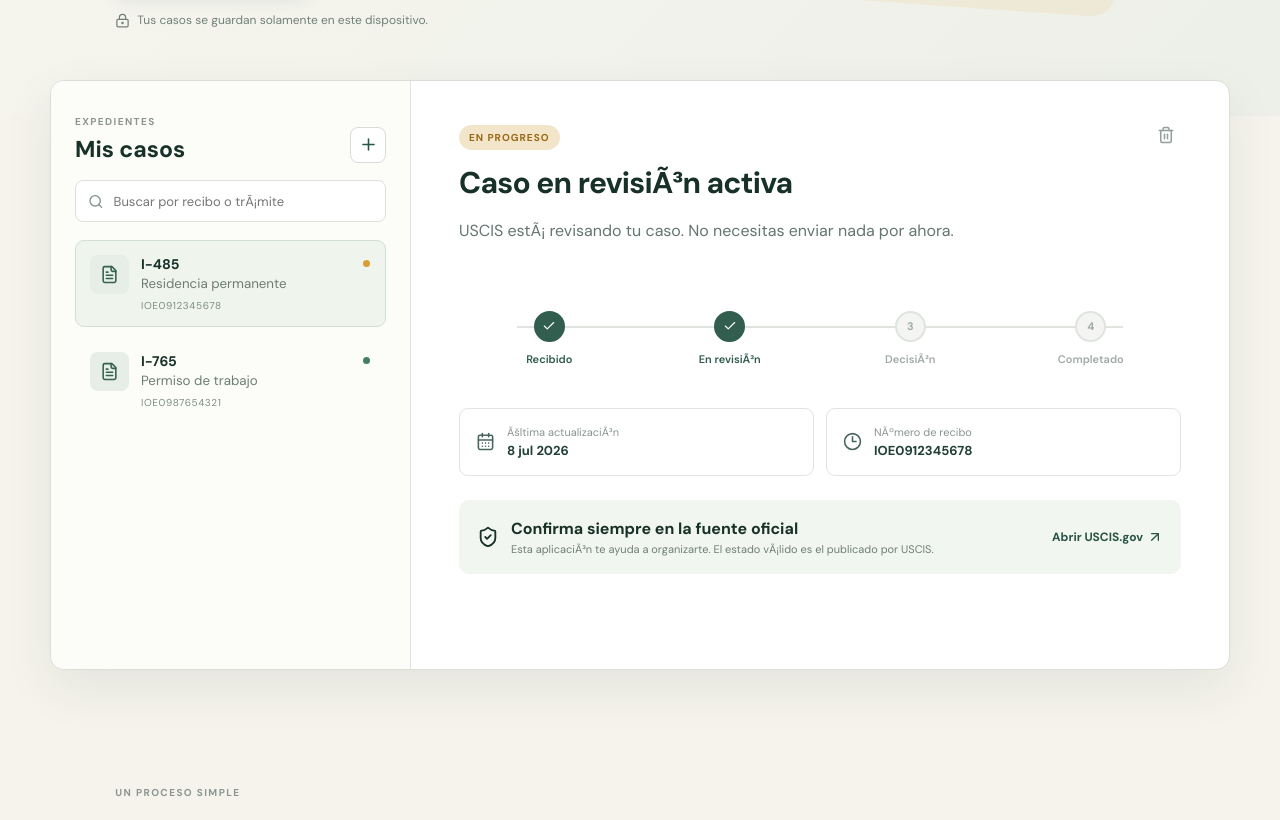
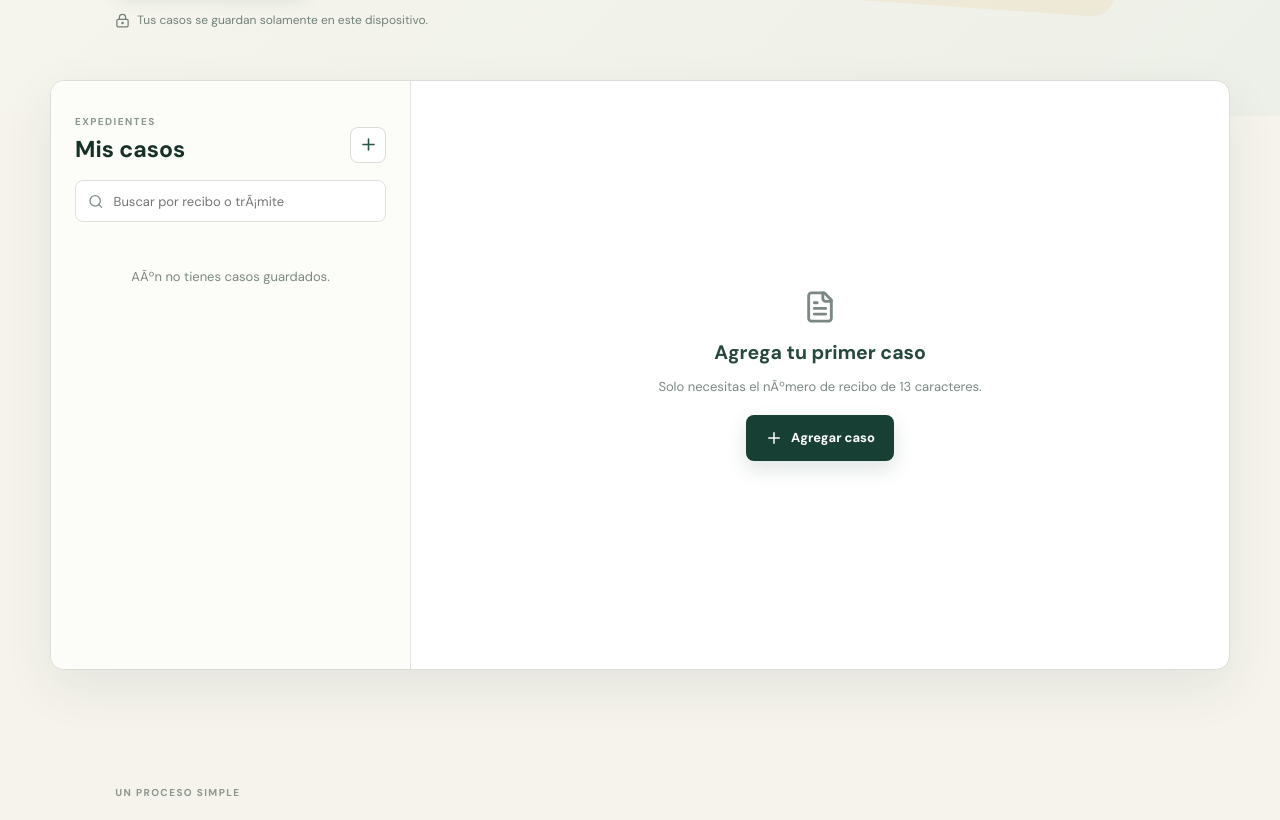
Before and after one commit to Yeroonisw/mi-caso-uscis, a React (Vite) app: page / in a window 1280 px wide. Shown: the part 535-1355 px from the top of the page. Built offline with nearby package versions, Linux system fonts and the light colour scheme.

Commit message:
Simplify personal case tracking

```diff
--- a/src/main.jsx
+++ b/src/main.jsx
@@ -4,10 +4,7 @@ import { createRoot } from 'react-dom/client';
 import { ArrowUpRight, Bell, CalendarDays, Check, Clock3, FileText, LockKeyhole, Plus, Search, ShieldCheck, Trash2 } from 'lucide-react';
 import './styles.css';
 
-const EXAMPLE = [
-  { id: 1, receipt: 'IOE0912345678', type: 'I-485', label: 'Residencia permanente', status: 'Caso en revisiÃ³n activa', updated: '8 jul 2026', step: 2, note: 'USCIS estÃ¡ revisando tu caso. No necesitas enviar nada por ahora.' },
-  { id: 2, receipt: 'IOE0987654321', type: 'I-765', label: 'Permiso de trabajo', status: 'Tarjeta producida', updated: '3 jul 2026', step: 4, note: 'Tu nueva tarjeta fue producida y pronto serÃ¡ enviada.' }
-];
+const EXAMPLE = [];
 
 const STEPS = ['Recibido', 'En revisiÃ³n', 'DecisiÃ³n', 'Completado'];
 const cleanReceipt = (value) => value.toUpperCase().replace(/[^A-Z0-9]/g, '').slice(0, 13);
@@ -15,11 +12,13 @@ const cleanReceipt = (value) => value.toUpperCase().replace(/[^A-Z0-9]/g, '').sl
 function App() {
   const [cases, setCases] = useState(() => {
     const saved = localStorage.getItem('uscis-cases');
-    return saved ? JSON.parse(saved) : EXAMPLE;
+    const sampleReceipts = new Set(['IOE0912345678', 'IOE0987654321']);
+    return saved ? JSON.parse(saved).filter((item) => !sampleReceipts.has(item.receipt)) : EXAMPLE;
   });
   const [receipt, setReceipt] = useState('');
   const [active, setActive] = useState(cases[0]?.id ?? null);
   const [adding, setAdding] = useState(false);
+  const [notice, setNotice] = useState('');
 
   useEffect(() => localStorage.setItem('uscis-cases', JSON.stringify(cases)), [cases]);
   const selected = useMemo(() => cases.find((item) => item.id === active) ?? cases[0], [cases, active]);
@@ -28,7 +27,7 @@ function App() {
     event.preventDefault();
     const normalized = cleanReceipt(receipt);
     if (!/^[A-Z]{3}[0-9]{10}$/.test(normalized)) return;
-    const item = { id: Date.now(), receipt: normalized, type: 'Caso USCIS', label: 'Nuevo seguimiento', status: 'Listo para consultar', updated: 'Hoy', step: 1, note: 'Abre la consulta oficial para confirmar el estado mÃ¡s reciente de este caso.' };
+    const item = { id: Date.now(), receipt: normalized, type: 'Caso USCIS', label: 'Expediente personal', status: 'Pendiente de consultar', updated: 'Sin consultar', step: 1, note: 'Consulta el caso en USCIS y guarda aquÃ­ la Ãºltima notificaciÃ³n.' };
     setCases((current) => [item, ...current]);
     setActive(item.id); setReceipt(''); setAdding(false);
   }
@@ -36,6 +35,13 @@ function App() {
   function removeCase(id) {
     setCases((current) => current.filter((item) => item.id !== id));
     if (active === id) setActive(null);
+  }
+
+  function saveNotice() {
+    if (!selected || !notice.trim()) return;
+    const today = new Intl.DateTimeFormat('es-US', { day: 'numeric', month: 'short', year: 'numeric' }).format(new Date());
+    setCases((current) => current.map((item) => item.id === selected.id ? { ...item, status: notice.trim(), note: notice.trim(), updated: today, step: Math.max(item.step, 2) } : item));
+    setNotice('');
   }
 
   const officialUrl = selected ? `https://egov.uscis.gov/casestatus/landing.do` : 'https://egov.uscis.gov/';
@@ -73,7 +79,8 @@ function App() {
             <div className="detail-top"><div><span className="status-pill">EN PROGRESO</span><h2>{selected.status}</h2><p>{selected.note}</p></div><button className="delete" onClick={() => removeCase(selected.id)} aria-label="Eliminar caso"><Trash2 size={18}/></button></div>
             <div className="timeline" aria-label="Progreso del caso">{STEPS.map((step, index) => <div key={step} className={index < selected.step ? 'done' : ''}><span>{index < selected.step ? <Check size={14}/> : index + 1}</span><b>{step}</b></div>)}</div>
             <div className="info-grid"><div><CalendarDays size={19}/><span><small>Ãšltima actualizaciÃ³n</small><b>{selected.updated}</b></span></div><div><Clock3 size={19}/><span><small>NÃºmero de recibo</small><b>{selected.receipt}</b></span></div></div>
-            <div className="official-box"><div><ShieldCheck size={22}/><span><b>Confirma siempre en la fuente oficial</b><small>Esta aplicaciÃ³n te ayuda a organizarte. El estado vÃ¡lido es el publicado por USCIS.</small></span></div><a href={officialUrl} target="_blank" rel="noreferrer">Abrir USCIS.gov <ArrowUpRight size={16}/></a></div>
+            <div className="official-box"><div><ShieldCheck size={22}/><span><b>1. Consulta el estado oficial</b><small>Escribe allÃ­ el nÃºmero {selected.receipt} y revisa la notificaciÃ³n mÃ¡s reciente.</small></span></div><a href={officialUrl} target="_blank" rel="noreferrer">Consultar en USCIS <ArrowUpRight size={16}/></a></div>
+            <div className="notice-editor"><label htmlFor="latest-notice">2. Guarda la Ãºltima notificaciÃ³n</label><textarea id="latest-notice" value={notice} onChange={(event) => setNotice(event.target.value)} placeholder="Ejemplo: El caso estÃ¡ siendo revisado activamente por USCISâ€¦"/><button className="primary" onClick={saveNotice} disabled={!notice.trim()}><Check size={17}/> Guardar actualizaciÃ³n</button></div>
           </> : <div className="empty-detail"><FileText size={34}/><h2>Agrega tu primer caso</h2><p>Solo necesitas el nÃºmero de recibo de 13 caracteres.</p><button className="primary" onClick={() => setAdding(true)}><Plus size={18}/> Agregar caso</button></div>}
         </article>
       </section>
```
